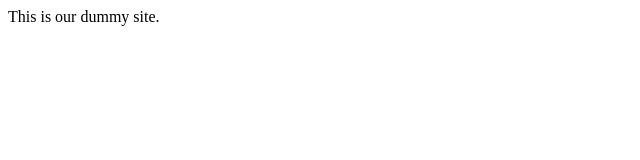
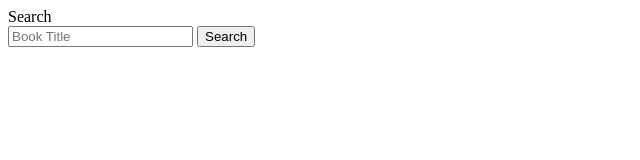
Before and after one commit to alexandersukach/BookKeeper, a plain HTML site: page index.html in a window 1280 px wide. Shown: the whole page, without its empty margins (0-640 px from the left). Drawn offline with Linux system fonts and the light colour scheme.

Commit message:
Form test

```diff
--- a/index.html
+++ b/index.html
@@ -6,6 +6,10 @@
     <title>Document</title>
 </head>
 <body>
-    This is our dummy site.
+    <form id="api-search" action='https://www.googleapis.com/books/v1/volumes?q=' method="GET">
+            <span>Search</span><br>
+            <input id="title" type="text" placeholder="Book Title" name="search-metric">
+            <input type="submit" value="Search" name="Search">
+    </form>
 </body>
 </html>
```
Also changed, not shown: process.html (added).
